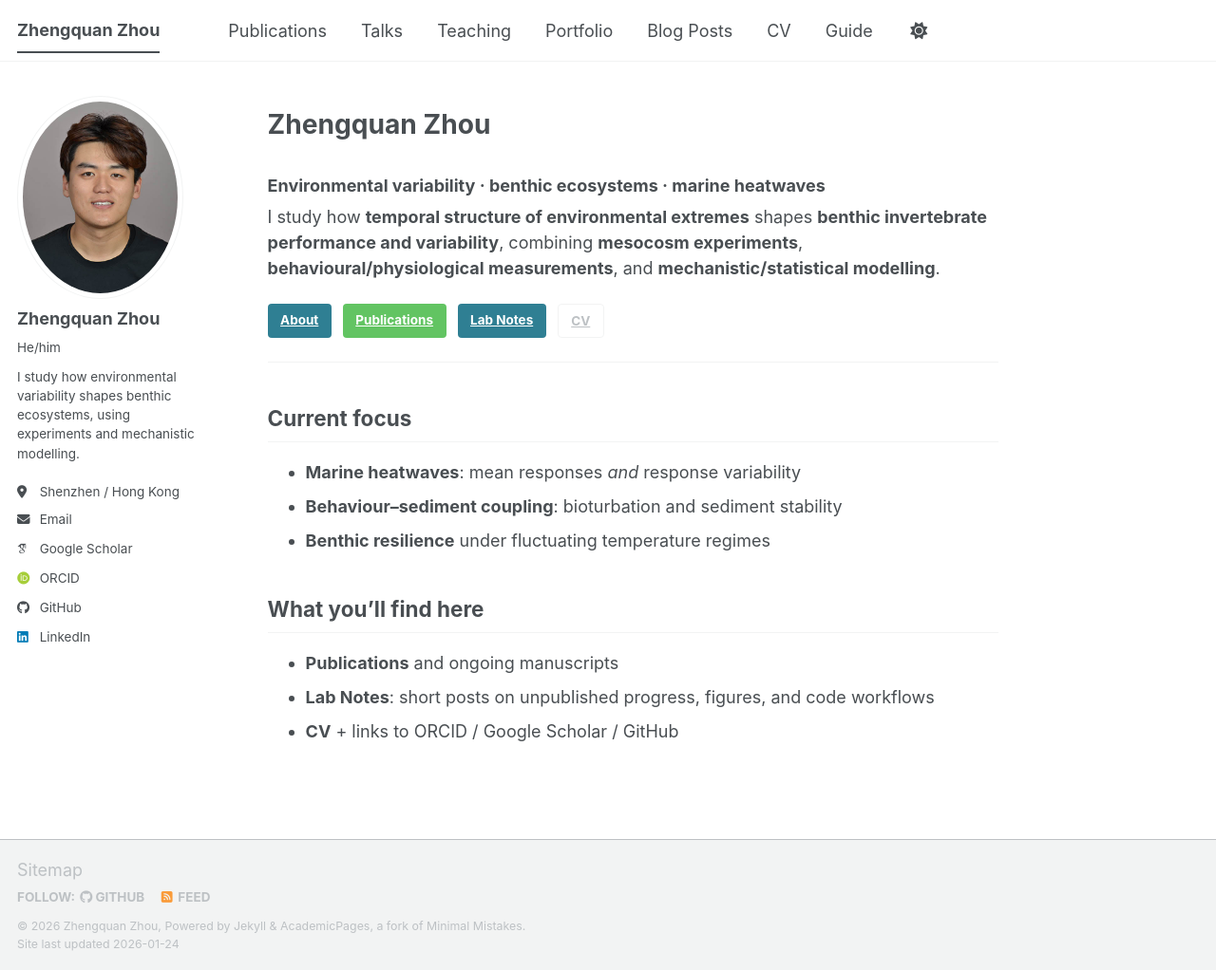
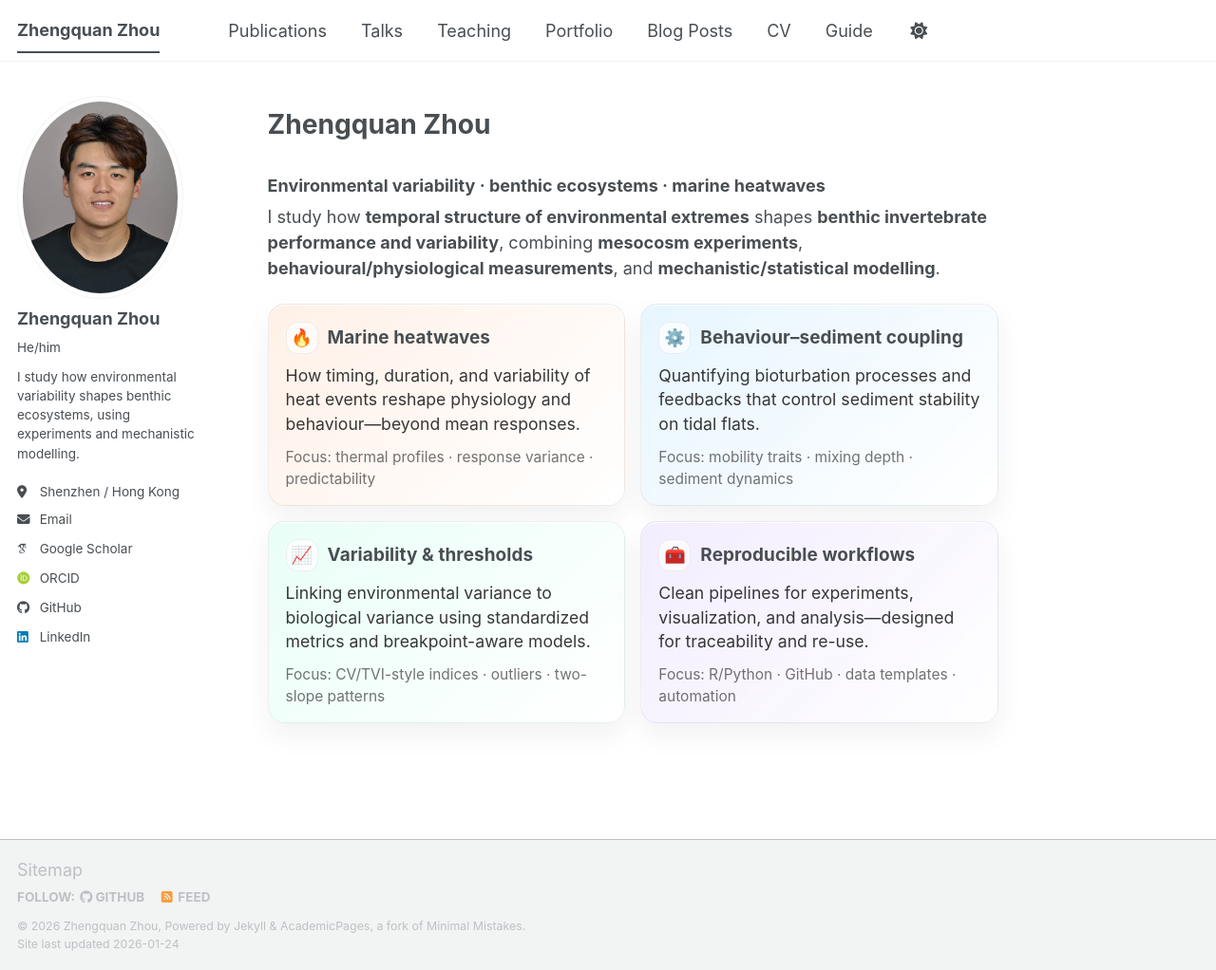
Before and after one commit to zqzhou7/zqzhou7.github.io, a Jekyll site: the page built from _pages/about.md, in a window 1280 px wide and 1022 px high. Shown: the whole window at 95% size. Built offline with Jekyll 4.4.1, drawn with Linux system fonts in a browser that asks for light colours; some web fonts are replaced; a script bundle is joined from its source files by our own code; library files that are not in the unit come from our copies.

Commit message:
Enhance about page with research focus cards
Added new sections with cards for various research focuses and styled them with CSS.

```diff
--- a/_pages/about.md
+++ b/_pages/about.md
@@ -11,21 +11,137 @@ classes: wide
 
 I study how **temporal structure of environmental extremes** shapes **benthic invertebrate performance and variability**, combining **mesocosm experiments**, **behavioural/physiological measurements**, and **mechanistic/statistical modelling**.
 
-<div style="display:flex; gap:12px; flex-wrap:wrap; margin: 14px 0 22px 0;">
-  <a class="btn btn--primary" href="/about/">About</a>
-  <a class="btn btn--success" href="/publications/">Publications</a>
-  <a class="btn btn--info" href="/lab-notes/">Lab Notes</a>
-  <a class="btn btn--inverse" href="/cv/">CV</a>
+<div class="zq-grid">
+
+  <div class="zq-card zq-card--warm">
+    <div class="zq-card__top">
+      <span class="zq-icon">🔥</span>
+      <span class="zq-title">Marine heatwaves</span>
+    </div>
+    <div class="zq-body">
+      How timing, duration, and variability of heat events reshape physiology and behaviour—beyond mean responses.
+    </div>
+    <div class="zq-meta">Focus: thermal profiles · response variance · predictability</div>
+  </div>
+
+  <div class="zq-card zq-card--cool">
+    <div class="zq-card__top">
+      <span class="zq-icon">⚙️</span>
+      <span class="zq-title">Behaviour–sediment coupling</span>
+    </div>
+    <div class="zq-body">
+      Quantifying bioturbation processes and feedbacks that control sediment stability on tidal flats.
+    </div>
+    <div class="zq-meta">Focus: mobility traits · mixing depth · sediment dynamics</div>
+  </div>
+
+  <div class="zq-card zq-card--mint">
+    <div class="zq-card__top">
+      <span class="zq-icon">📈</span>
+      <span class="zq-title">Variability & thresholds</span>
+    </div>
+    <div class="zq-body">
+      Linking environmental variance to biological variance using standardized metrics and breakpoint-aware models.
+    </div>
+    <div class="zq-meta">Focus: CV/TVI-style indices · outliers · two-slope patterns</div>
+  </div>
+
+  <div class="zq-card zq-card--violet">
+    <div class="zq-card__top">
+      <span class="zq-icon">🧰</span>
+      <span class="zq-title">Reproducible workflows</span>
+    </div>
+    <div class="zq-body">
+      Clean pipelines for experiments, visualization, and analysis—designed for traceability and re-use.
+    </div>
+    <div class="zq-meta">Focus: R/Python · GitHub · data templates · automation</div>
+  </div>
+
 </div>
 
----
+<style>
+/* --- Layout: force 2×2 on desktop, stack on mobile --- */
+.zq-grid{
+  display:grid;
+  grid-template-columns: 1fr 1fr;   /* 2 columns */
+  gap: 16px;
+  margin-top: 18px;
+}
 
-## Current focus
-- **Marine heatwaves**: mean responses *and* response variability
-- **Behaviour–sediment coupling**: bioturbation and sediment stability
-- **Benthic resilience** under fluctuating temperature regimes
+/* --- Apple-ish card styling --- */
+.zq-card{
+  border-radius: 18px;
+  padding: 18px 18px 16px 18px;
+  background: #ffffff;
+  border: 1px solid rgba(0,0,0,0.06);
+  box-shadow:
+    0 12px 30px rgba(0,0,0,0.06),
+    0 1px 0 rgba(255,255,255,0.9) inset;
+  transition: transform 140ms ease, box-shadow 140ms ease, border-color 140ms ease;
+}
 
-## What you’ll find here
-- **Publications** and ongoing manuscripts
-- **Lab Notes**: short posts on unpublished progress, figures, and code workflows
-- **CV** + links to ORCID / Google Scholar / GitHub
+/* subtle “lift” on hover, like macOS UI */
+.zq-card:hover{
+  transform: translateY(-2px);
+  box-shadow:
+    0 18px 40px rgba(0,0,0,0.08),
+    0 1px 0 rgba(255,255,255,0.9) inset;
+  border-color: rgba(0,0,0,0.10);
+}
+
+.zq-card__top{
+  display:flex;
+  align-items:center;
+  gap: 10px;
+  margin-bottom: 10px;
+}
+
+.zq-icon{
+  width: 34px;
+  height: 34px;
+  display:inline-flex;
+  align-items:center;
+  justify-content:center;
+  border-radius: 12px;
+  background: rgba(255,255,255,0.65);
+  border: 1px solid rgba(0,0,0,0.06);
+  font-size: 18px;
+}
+
+.zq-title{
+  font-weight: 650;
+  letter-spacing: 0.1px;
+  font-size: 1.05rem;
+}
+
+.zq-body{
+  font-size: 0.98rem;
+  line-height: 1.45;
+  color: rgba(0,0,0,0.78);
+  margin-bottom: 10px;
+}
+
+.zq-meta{
+  font-size: 0.86rem;
+  color: rgba(0,0,0,0.55);
+}
+
+/* --- “Apple-ish” soft gradient tints per card --- */
+.zq-card--warm{
+  background: linear-gradient(135deg, rgba(255, 240, 230, 0.95), rgba(255,255,255,0.92));
+}
+.zq-card--cool{
+  background: linear-gradient(135deg, rgba(230, 245, 255, 0.95), rgba(255,255,255,0.92));
+}
+.zq-card--mint{
+  background: linear-gradient(135deg, rgba(232, 255, 246, 0.95), rgba(255,255,255,0.92));
+}
+.zq-card--violet{
+  background: linear-gradient(135deg, rgba(242, 236, 255, 0.95), rgba(255,255,255,0.92));
+}
+
+/* --- Mobile: stack --- */
+@media (max-width: 780px){
+  .zq-grid{ grid-template-columns: 1fr; }
+}
+</style>
```
